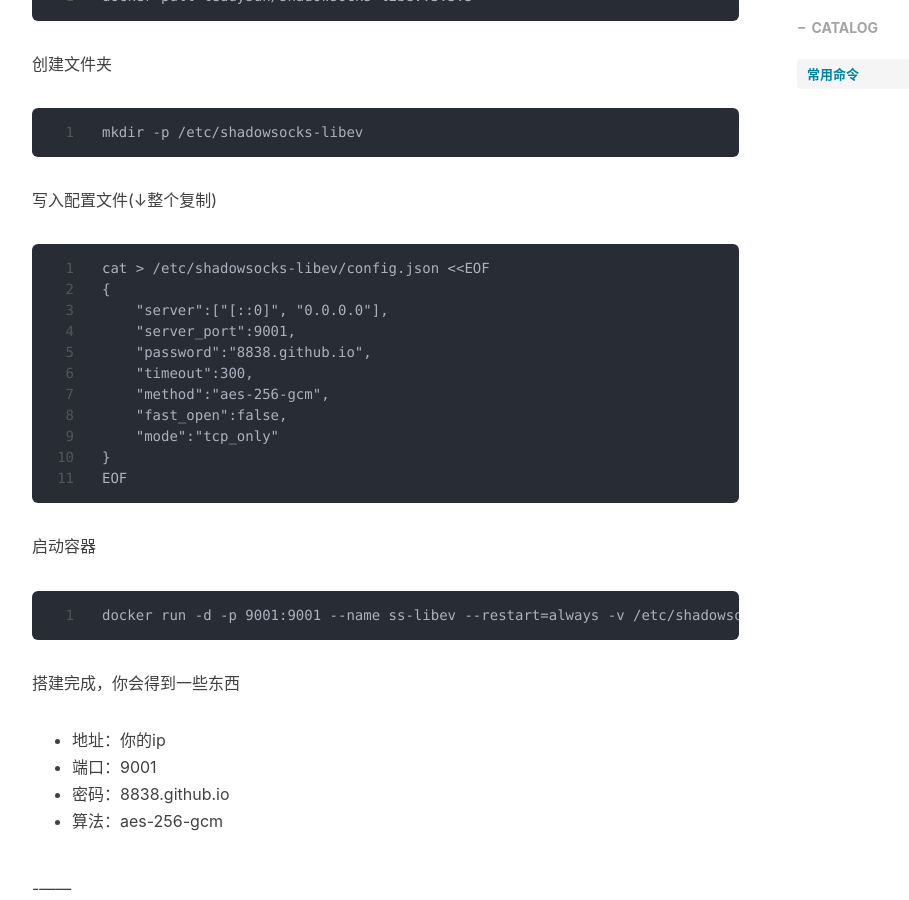
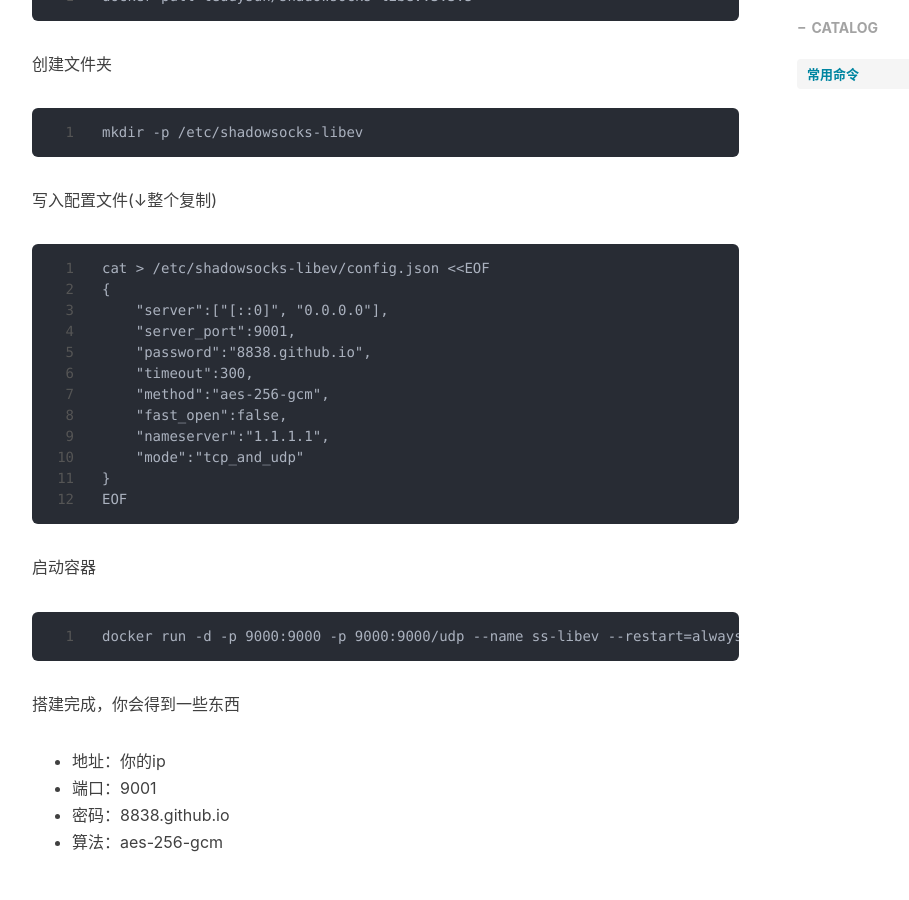
Before and after one commit to 8838/8838.github.io, a Jekyll site: the page built from _posts/2024-07-13-shadowsocks-libev.md, in a window 1280 px wide and 900 px high, scrolled down 1118 px. Shown: the whole window, without its empty margins (233-1142 px from the left). Built offline with Jekyll 4.4.1, drawn with Linux system fonts in a browser that asks for light colours; nearby versions of some CDN libraries; comment, search, counter and statistics services are not loaded.

Commit message:
Update 2024-07-13-shadowsocks-libev.md

````diff
--- a/_posts/2024-07-13-shadowsocks-libev.md
+++ b/_posts/2024-07-13-shadowsocks-libev.md
@@ -53,7 +53,8 @@ cat > /etc/shadowsocks-libev/config.json <<EOF
     "timeout":300,
     "method":"aes-256-gcm",
     "fast_open":false,
-    "mode":"tcp_only"
+    "nameserver":"1.1.1.1",
+    "mode":"tcp_and_udp"
 }
 EOF
 ```
@@ -61,7 +62,7 @@ EOF
 启动容器
 
 ```
-docker run -d -p 9001:9001 --name ss-libev --restart=always -v /etc/shadowsocks-libev:/etc/shadowsocks-libev teddysun/shadowsocks-libev:3.3.5
+docker run -d -p 9000:9000 -p 9000:9000/udp --name ss-libev --restart=always -v /etc/shadowsocks-libev:/etc/shadowsocks-libev teddysun/shadowsocks-libev:3.3.5
 ```
 
 搭建完成，你会得到一些东西
````
